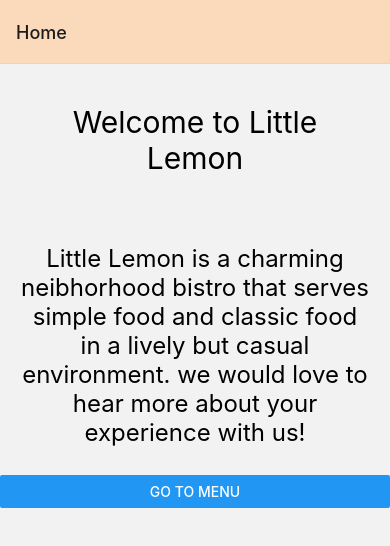
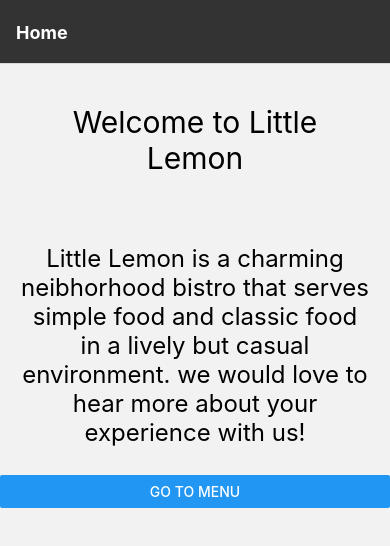
Before and after one commit to Hussain-hamim/Taskly, a React Native app: screen / in a window 390 px wide. Shown: the top 546 px of the page. Built offline with nearby package versions, Linux system fonts and the light colour scheme.

Commit message:
header title styles

```diff
--- a/App.js
+++ b/App.js
@@ -21,7 +21,13 @@ export default function App() {
     <NavigationContainer>
       <Stack.Navigator
         initialRouteName="Home"
-        screenOptions={{ headerStyle: { backgroundColor: "#FBDABB" } }} // for all screens in the this navigator
+        screenOptions={{
+          headerStyle: { backgroundColor: "#333333" },
+          headerTintColor: "#fff",
+          headerTitleStyle: {
+            fontWeight: "bold",
+          },
+        }} // for all screens in the this navigator
       >
         <Stack.Screen
           name="Welcome"
```
